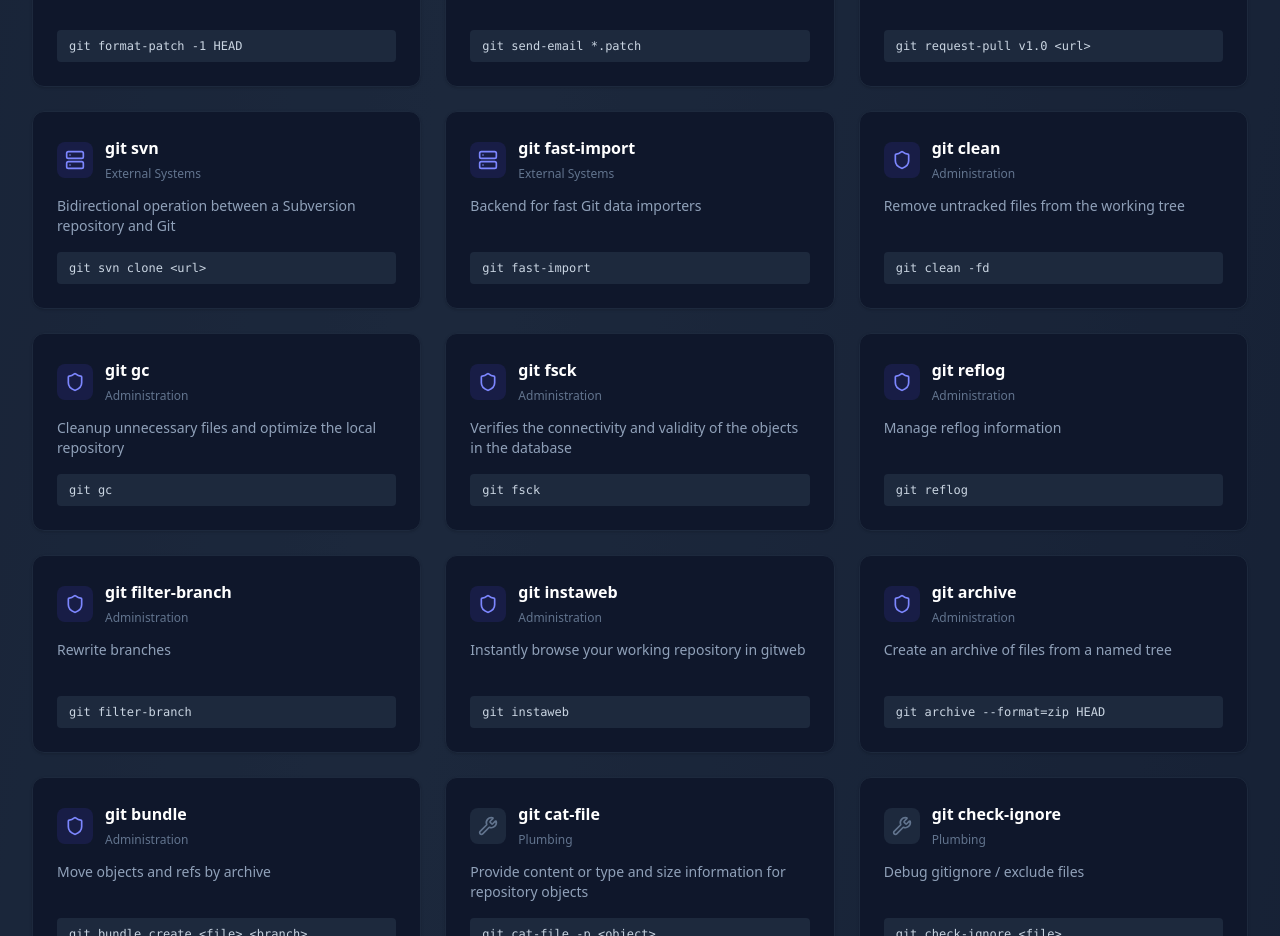
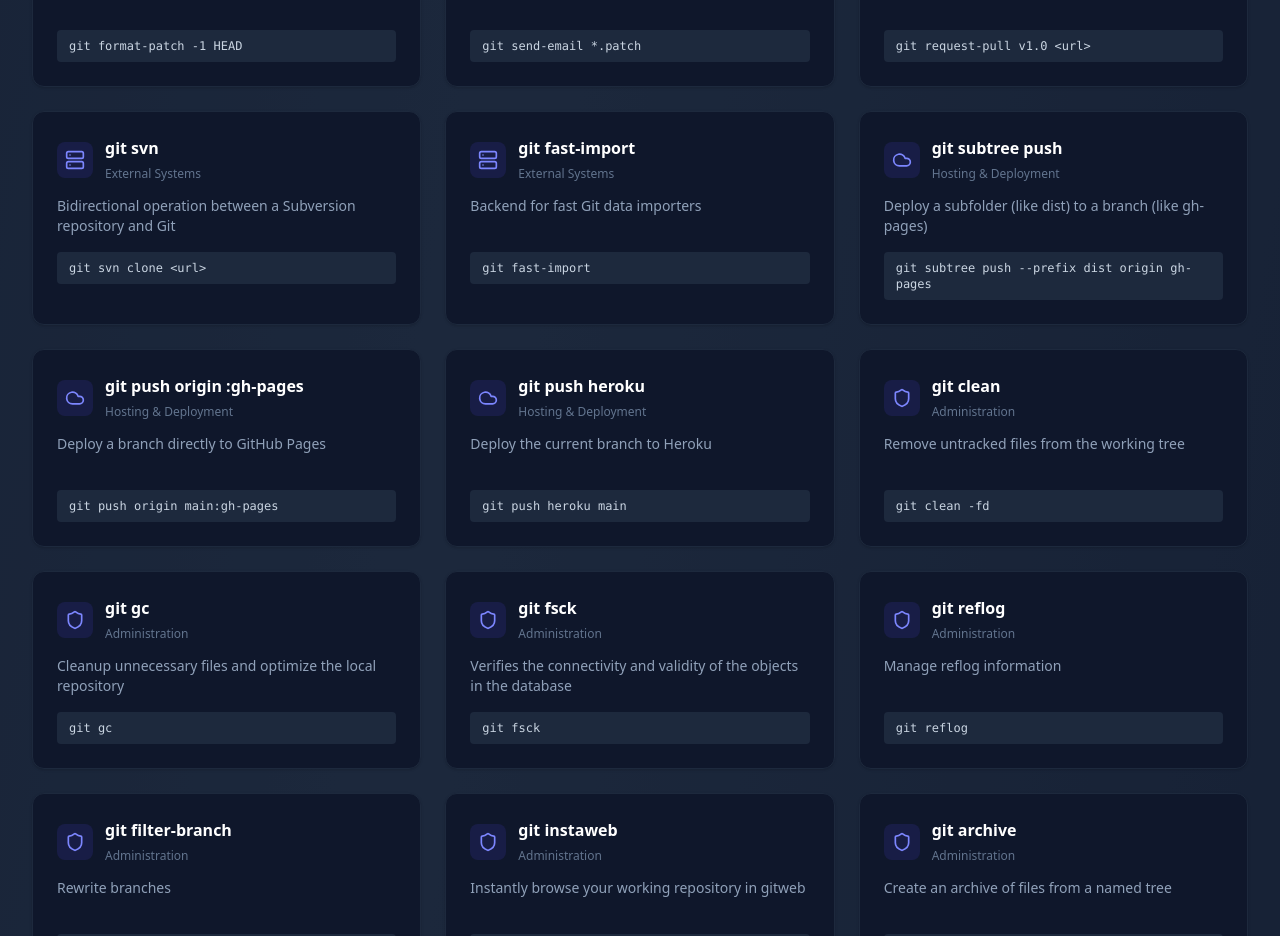
Before and after one commit to BHowlader/gitguide, a React (Vite) app: page /commands in a window 1280 px wide. Shown: the part 4020-4956 px from the top of the page. Built offline with nearby package versions, Linux system fonts and the light colour scheme.

Commit message:
✨ Features: Add Hosting & Deployment commands (GitHub Pages, Heroku)

```diff
--- a/src/components/AllCommands.tsx
+++ b/src/components/AllCommands.tsx
@@ -1,5 +1,5 @@
 import { useState, useMemo } from 'react';
-import { Search, Terminal, Settings, FolderPlus, Save, GitBranch, Share2, Eye, FileDiff, Bug, Mail, Server, Shield, Wrench } from 'lucide-react';
+import { Search, Terminal, Settings, FolderPlus, Save, GitBranch, Share2, Eye, FileDiff, Bug, Mail, Server, Shield, Wrench, Cloud } from 'lucide-react';
 import { gitCommands } from '../data/gitCommands';
 
 const AllCommands = () => {
@@ -32,6 +32,7 @@ const AllCommands = () => {
             case 'Debugging': return <Bug className="h-5 w-5" />;
             case 'Email': return <Mail className="h-5 w-5" />;
             case 'External Systems': return <Server className="h-5 w-5" />;
+            case 'Hosting & Deployment': return <Cloud className="h-5 w-5" />;
             case 'Administration': return <Shield className="h-5 w-5" />;
             case 'Plumbing': return <Wrench className="h-5 w-5" />;
             default: return <Terminal className="h-5 w-5" />;
--- a/src/data/gitCommands.ts
+++ b/src/data/gitCommands.ts
@@ -291,6 +291,26 @@ export const gitCommands: GitCommand[] = [
         usage: 'git fast-import'
     },
 
+    // Hosting & Deployment
+    {
+        name: 'git subtree push',
+        description: 'Deploy a subfolder (like dist) to a branch (like gh-pages)',
+        category: 'Hosting & Deployment',
+        usage: 'git subtree push --prefix dist origin gh-pages'
+    },
+    {
+        name: 'git push origin :gh-pages',
+        description: 'Deploy a branch directly to GitHub Pages',
+        category: 'Hosting & Deployment',
+        usage: 'git push origin main:gh-pages'
+    },
+    {
+        name: 'git push heroku',
+        description: 'Deploy the current branch to Heroku',
+        category: 'Hosting & Deployment',
+        usage: 'git push heroku main'
+    },
+
     // Administration
     {
         name: 'git clean',
```
